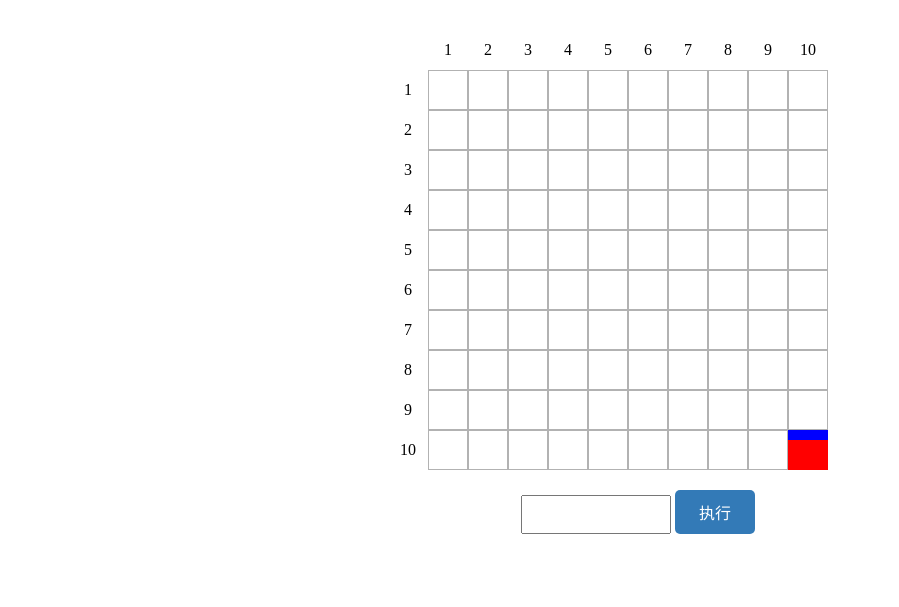
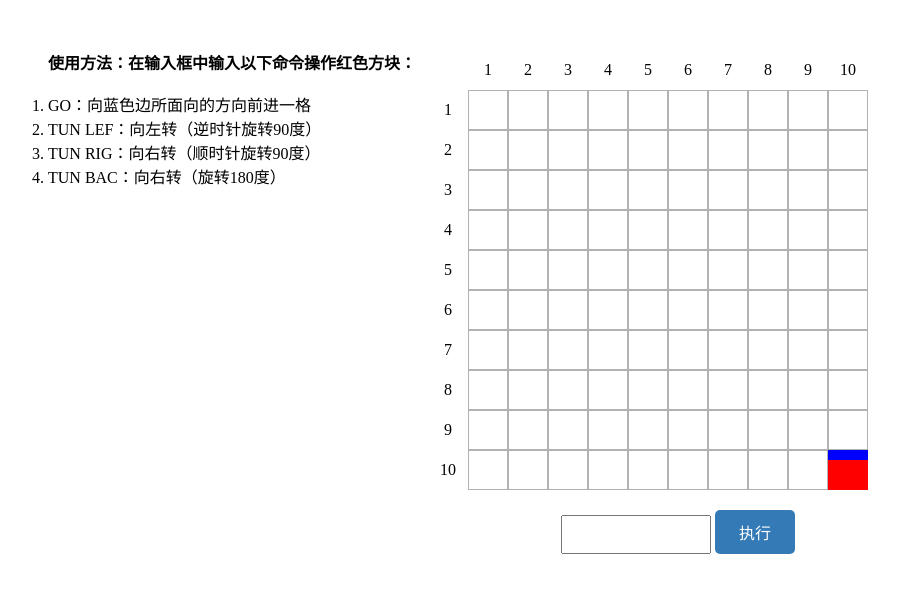
Before and after one commit to Yawenina/ife2016, a website: page task33.html in a window 1280 px wide. Shown: the whole page, without its empty margins (2-901 px from the left). Drawn offline with Linux system fonts and the light colour scheme.

Commit message:
add some instructions

```diff
--- a/task33.html
+++ b/task33.html
@@ -9,11 +9,17 @@
             padding: 0;
             box-sizing: border-box;
         }
+        .wrapper{
+            display: flex;
+            padding:50px;
+        }
         .container{
             width:500px;
-            margin:30px auto;
             text-align: center;
             position: relative;
+        }
+        .tips{
+            width:380px;
         }
         .block{
             position: absolute;
@@ -61,6 +67,17 @@
     </style>
 </head>
 <body>
+    <div class="wrapper">
+        <div class="tips">
+            <h4>使用方法：在输入框中输入以下命令操作红色方块：</h4>
+            <br>
+            <ol>
+                <li>GO：向蓝色边所面向的方向前进一格</li>
+                <li>TUN LEF：向左转（逆时针旋转90度）</li>
+                <li>TUN RIG：向右转（顺时针旋转90度）</li>
+                <li>TUN BAC：向右转（旋转180度）</li>
+            </ol>
+        </div>
         <div class="container">
             <div class="block">
                 <div class="blue"></div>
@@ -215,6 +232,7 @@
                 <button id="execute">执行</button>
             </div>
         </div>
+    </div>
     <script src="js/task33.js"></script>
 </body>
 </html>
```
Lines whose indentation alone changed are shown as unchanged.
